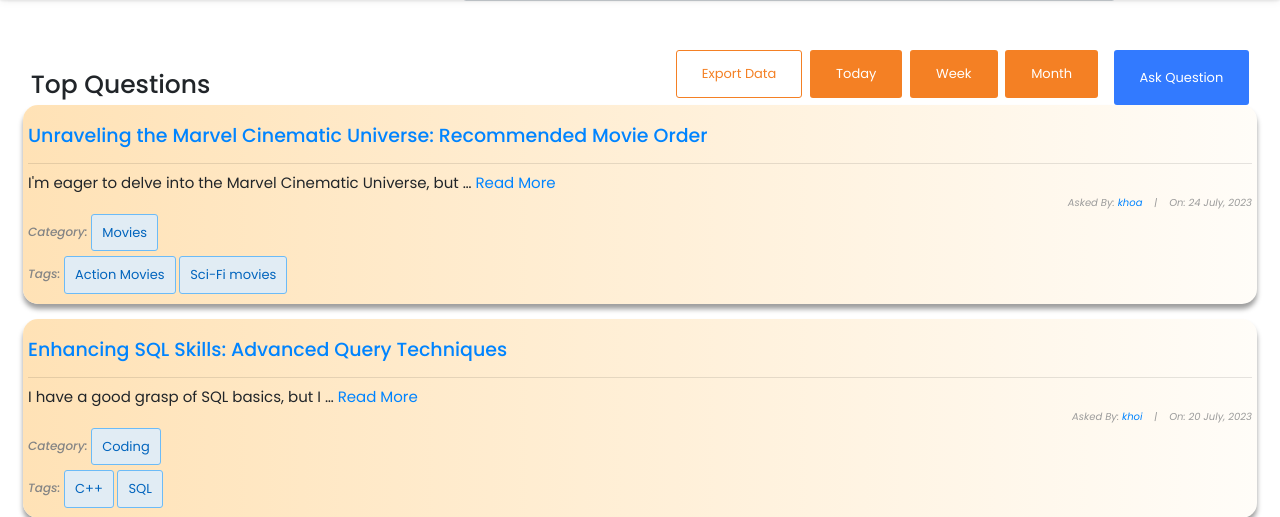
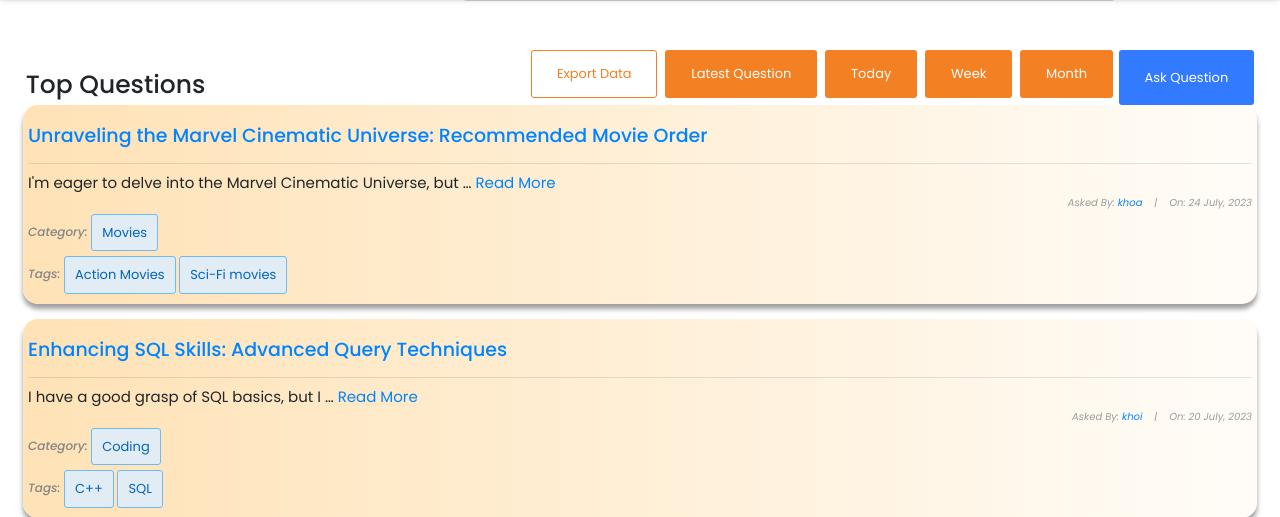
Before and after one commit to khoivankarik/UDPT_Project, a Django app: page /questions/ in a window 1280 px wide. Shown: the part 50-567 px from the top of the page. Run offline with Django 3.2, Linux system fonts and the light colour scheme; data comes from the database, SQL or seed files in the repository; some libraries are stand-ins or nearby versions; some web fonts are replaced.

Commit message:
add Latest Button, fix comment form (automatically get the name of the user)

```diff
--- a/stackprj/stackbase/forms.py
+++ b/stackprj/stackbase/forms.py
@@ -4,10 +4,10 @@
 class CommentForm(forms.ModelForm):
     class Meta:
         model = Comment
-        fields = ['name', 'content']
+        fields = ['content']
 
         widgets = {
-            'name': forms.TextInput(attrs={'class': 'form-control'}),
+            # 'name': forms.TextInput(attrs={'class': 'form-control'}),
             'content': forms.Textarea(attrs={'class': 'form-control'}),
         }
 
--- a/stackprj/stackbase/templates/stackbase/question_list.html
+++ b/stackprj/stackbase/templates/stackbase/question_list.html
@@ -16,7 +16,7 @@
         }
         #fh1{
             margin-top: 20px;
-            margin-right: 450px;
+            margin-right: 320px;
         }
         #sub-nav{
             display: flex;
@@ -98,6 +98,7 @@
                 {% else %}
                     <a id="export-data-btn" class="btn btn-developers" href="#">Export Data</a>
                 {% endif %}
+                <a class="btn btn-businesses" href="{% url 'stackbase:question-lists' %}">Latest Question</a>
 
                 <a class="btn btn-businesses" href="?tab=today{% if category %}&category={{ category }}{% endif %}">Today</a>
                 <a class="btn btn-businesses" href="?tab=week{% if category %}&category={{ category }}{% endif %}">Week</a>
--- a/stackprj/stackbase/views.py
+++ b/stackprj/stackbase/views.py
@@ -241,6 +241,7 @@
             messages.error(self.request, 'Invalid comment content.')
             return self.form_invalid(form)
         form.instance.question_id = self.kwargs['pk']
+        form.instance.name = self.request.user.username
         return super().form_valid(form)
 
     def get_success_url(self):
```
